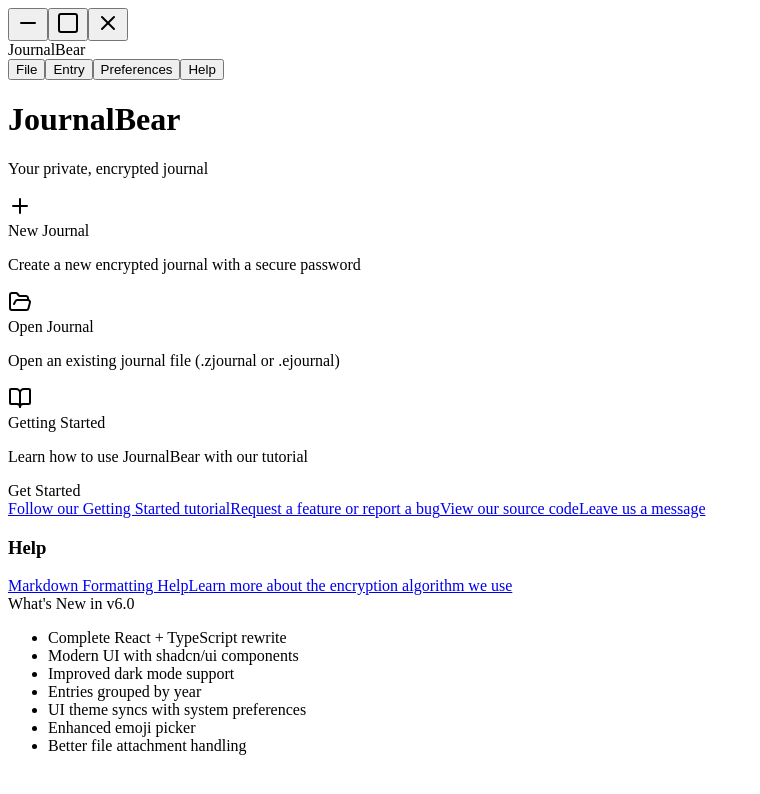
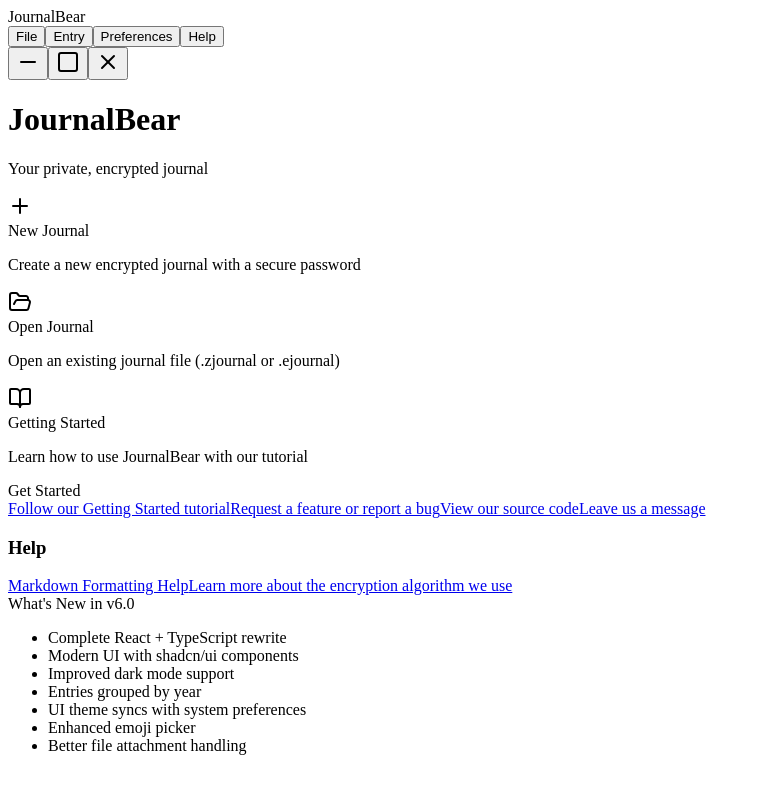
Before and after one commit to yrahul3910/journal, a React (Vite) app in the folder src/renderer/: page / in a window 1280 px wide. Shown: the top 794 px of the page, without its empty margins (0-760 px from the left). Built offline with nearby package versions, Linux system fonts and the light colour scheme; what showdown would draw is missing.

Commit message:
fix: remove duplicate close button in image modal

```diff
--- a/src/renderer/src/components/layout/MainLayout.tsx
+++ b/src/renderer/src/components/layout/MainLayout.tsx
@@ -1,5 +1,4 @@
 import { ReactNode } from 'react'
-import { Titlebar } from './Titlebar'
 import { MenuBar } from './MenuBar'
 
 interface MainLayoutProps {
@@ -9,7 +8,6 @@
 export function MainLayout({ children }: MainLayoutProps) {
   return (
     <div className="flex h-screen flex-col overflow-hidden">
-      <Titlebar />
       <MenuBar />
       <main className="flex-1 overflow-hidden">{children}</main>
     </div>
--- a/src/renderer/src/components/layout/MenuBar.tsx
+++ b/src/renderer/src/components/layout/MenuBar.tsx
@@ -7,9 +7,22 @@
 import { useJournalStore } from '@/store/journal-store'
 import { saveJournal, exportToHTML } from '@/lib/journal-io'
 import { toast } from 'sonner'
+import { Minus, Square, X } from 'lucide-react'
 
 export function MenuBar() {
   const { journalData, openDialog } = useJournalStore()
+
+  const handleMinimize = () => {
+    window.electron.minimizeWindow()
+  }
+
+  const handleMaximize = () => {
+    window.electron.maximizeWindow()
+  }
+
+  const handleClose = () => {
+    window.electron.closeWindow()
+  }
 
   const handleNewJournal = () => {
     openDialog('newJournal')
@@ -129,12 +142,14 @@
   }
 
   return (
-    <div className="flex h-12 items-center gap-4 border-b bg-background px-4">
-      <div className="text-lg font-bold">JournalBear</div>
+    <div className="titlebar-drag flex h-10 items-center justify-between bg-black text-white px-4">
+      {/* Left side: App name + menus */}
+      <div className="titlebar-no-drag flex items-center gap-4">
+        <div className="text-sm font-bold">JournalBear</div>
         <div className="flex gap-1">
           {/* File Menu */}
           <DropdownMenu>
-          <DropdownMenuTrigger className="px-3 py-1.5 text-sm hover:bg-accent rounded">
+            <DropdownMenuTrigger className="px-3 py-1.5 text-xs hover:bg-white/10 rounded text-white">
               File
             </DropdownMenuTrigger>
             <DropdownMenuContent>
@@ -147,7 +162,7 @@
 
           {/* Entry Menu */}
           <DropdownMenu>
-          <DropdownMenuTrigger className="px-3 py-1.5 text-sm hover:bg-accent rounded">
+            <DropdownMenuTrigger className="px-3 py-1.5 text-xs hover:bg-white/10 rounded text-white">
               Entry
             </DropdownMenuTrigger>
             <DropdownMenuContent>
@@ -160,7 +175,7 @@
 
           {/* Preferences Menu */}
           <DropdownMenu>
-          <DropdownMenuTrigger className="px-3 py-1.5 text-sm hover:bg-accent rounded">
+            <DropdownMenuTrigger className="px-3 py-1.5 text-xs hover:bg-white/10 rounded text-white">
               Preferences
             </DropdownMenuTrigger>
             <DropdownMenuContent>
@@ -171,7 +186,7 @@
 
           {/* Help Menu */}
           <DropdownMenu>
-          <DropdownMenuTrigger className="px-3 py-1.5 text-sm hover:bg-accent rounded">
+            <DropdownMenuTrigger className="px-3 py-1.5 text-xs hover:bg-white/10 rounded text-white">
               Help
             </DropdownMenuTrigger>
             <DropdownMenuContent>
@@ -199,5 +214,31 @@
           </DropdownMenu>
         </div>
       </div>
+
+      {/* Right side: Window controls */}
+      <div className="titlebar-no-drag flex gap-2">
+        <button
+          onClick={handleMinimize}
+          className="flex h-6 w-6 items-center justify-center hover:bg-white/10 rounded"
+          aria-label="Minimize"
+        >
+          <Minus className="h-4 w-4" />
+        </button>
+        <button
+          onClick={handleMaximize}
+          className="flex h-6 w-6 items-center justify-center hover:bg-white/10 rounded"
+          aria-label="Maximize"
+        >
+          <Square className="h-3 w-3" />
+        </button>
+        <button
+          onClick={handleClose}
+          className="flex h-6 w-6 items-center justify-center hover:bg-red-600 rounded"
+          aria-label="Close"
+        >
+          <X className="h-4 w-4" />
+        </button>
+      </div>
+    </div>
   )
 }
--- a/src/renderer/src/components/layout/Titlebar.tsx
+++ b/src/renderer/src/components/layout/Titlebar.tsx
@@ -1,5 +1,4 @@
 import { Minus, Square, X } from 'lucide-react'
-import { useJournalStore } from '@/store/journal-store'
 
 export function Titlebar() {
     const handleMinimize = () => {
--- a/src/renderer/src/components/ui/dialog.tsx
+++ b/src/renderer/src/components/ui/dialog.tsx
@@ -42,10 +42,6 @@
             {...props}
         >
             {children}
-      <DialogPrimitive.Close className="absolute right-4 top-4 rounded-sm opacity-70 ring-offset-background transition-opacity hover:opacity-100 focus:outline-none focus:ring-2 focus:ring-ring focus:ring-offset-2 disabled:pointer-events-none data-[state=open]:bg-accent data-[state=open]:text-muted-foreground">
-        <X className="h-4 w-4" />
-        <span className="sr-only">Close</span>
-      </DialogPrimitive.Close>
         </DialogPrimitive.Content>
     </DialogPortal>
 ))
```
Lines whose indentation alone changed are shown as unchanged.
